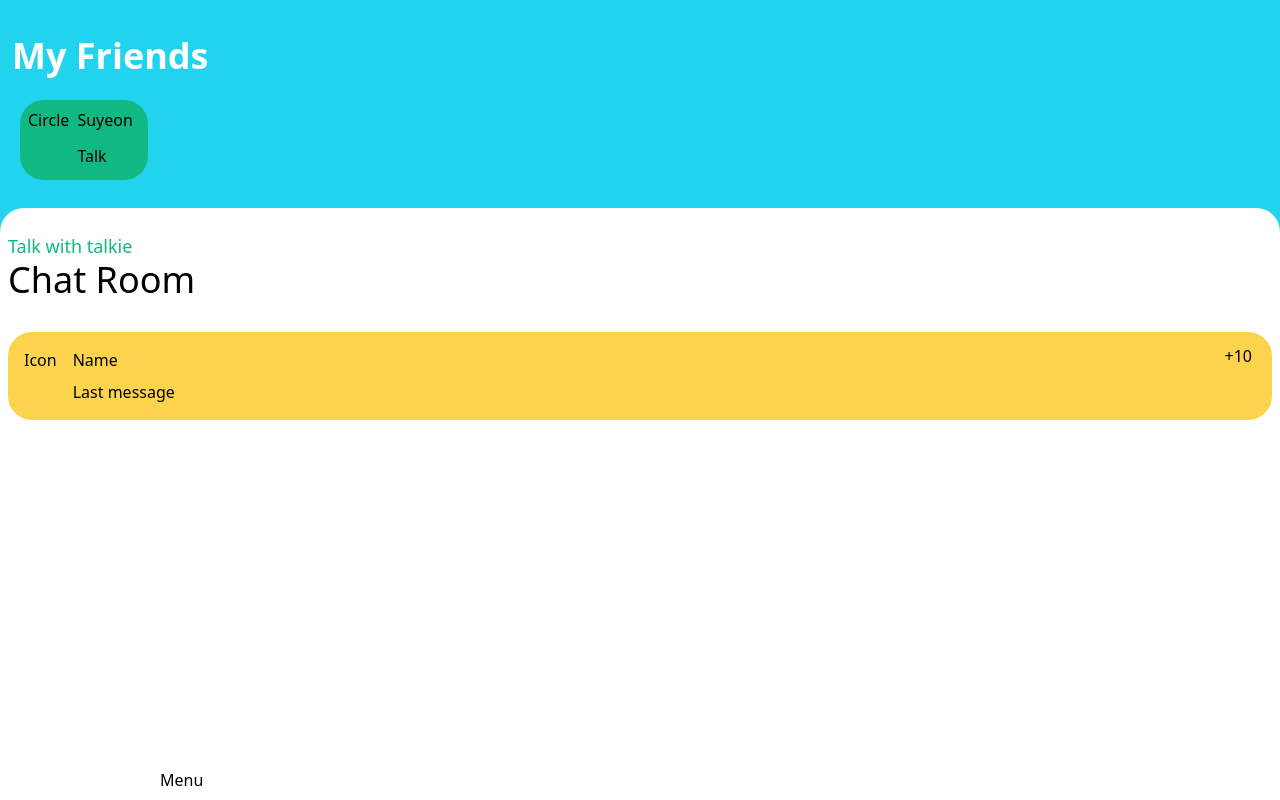
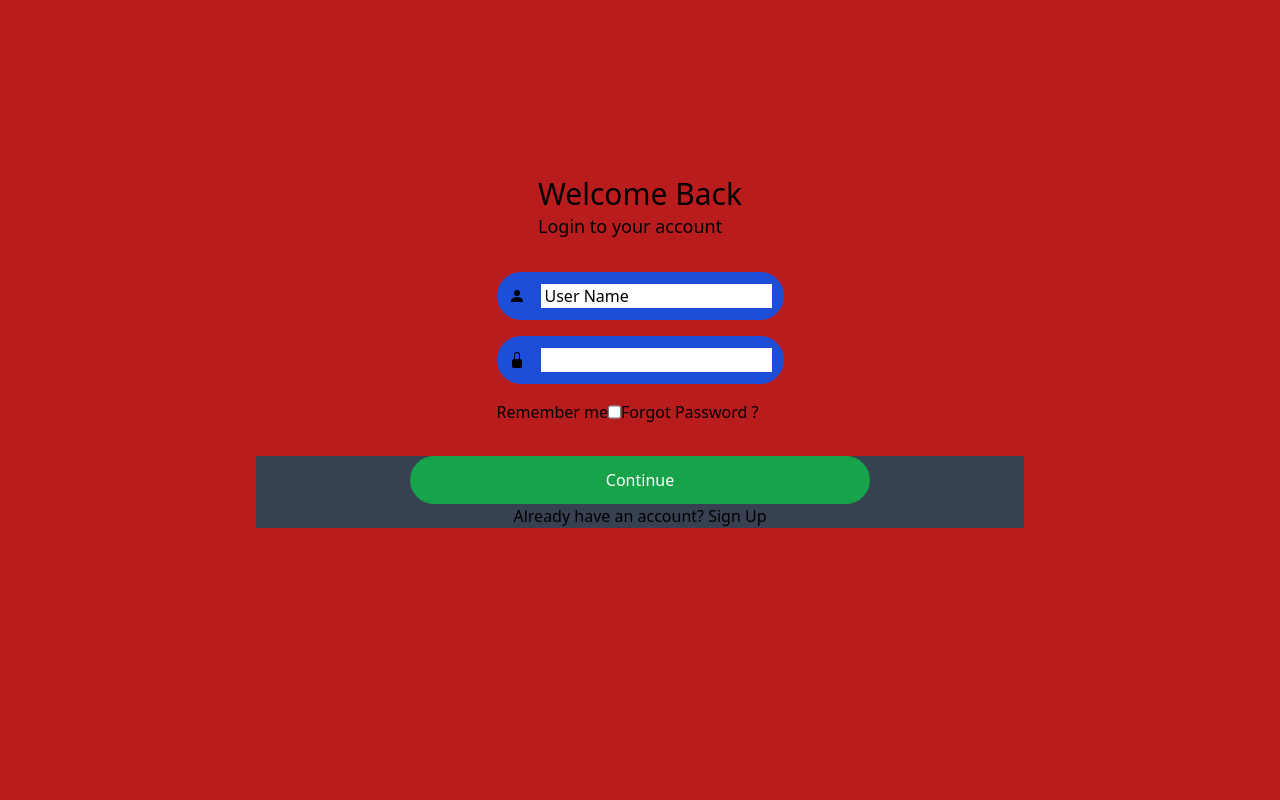
Before and after one commit to Cesarleops/superChat, a Next.js app: page / in a window 1280 px wide. Built offline with nearby package versions, Linux system fonts and the light colour scheme.

Commit message:
Added login page, added a toggle to the home page

```diff
--- a/package.json
+++ b/package.json
@@ -19,6 +19,7 @@
     "postcss": "8.4.23",
     "react": "18.2.0",
     "react-dom": "18.2.0",
+    "react-icons": "^4.8.0",
     "tailwindcss": "3.3.2",
     "typescript": "5.0.4"
   }
--- a/src/app/chat/[id]/page.tsx
+++ b/src/app/home/chat/[id]/page.tsx
@@ -1,3 +1,4 @@
+import { BiLeftArrowAlt } from "react-icons/bi";
 import { Params } from "next/dist/shared/lib/router/utils/route-matcher";
 
 const ChatScreen = ({ params }: Params) => {
--- /dev/null
+++ b/src/app/home/page.tsx
@@ -0,0 +1,50 @@
+import { BiHomeAlt } from "react-icons/bi";
+import { CgProfile } from "react-icons/cg";
+import ChatCard from "@/components/molecules/ChatCard";
+import FriendCard from "@/components/molecules/FriendCard";
+import Image from "next/image";
+
+export default function Home() {
+  return (
+    <main className="h-screen">
+      <section className="flex flex-col h-full bg-cyan-400">
+        <section className="flex flex-col h-52  p-3">
+          <h1 className="text-4xl font-bold text-white mb-6 mt-6">
+            My Friends
+          </h1>
+          <section className="flex gap-5 pl-2 pb-3">
+            <FriendCard name="cesar" />
+          </section>
+        </section>
+        <section className="flex flex-col gap-8 flex-grow pt-6 px-2 rounded-t-3xl bg-white">
+          <hgroup>
+            <h5 className="text-lg text-emerald-500">Talk with talkie</h5>
+            <h1 className="text-4xl">Chat Room</h1>
+          </hgroup>
+          <ChatCard name="cesar" />
+        </section>
+      </section>
+
+      <div className="absolute h-14 w-48 bg-black flex flex-col items-center justify-center  translate-x-2/4  bottom-6 rounded-3xl">
+        <label
+          htmlFor="toggle"
+          className="bg-black relative w-4/5 h-4/5 rounded-full cursor-pointer"
+        >
+          <input type="checkbox" id="toggle" className="sr-only peer" />
+          <BiHomeAlt
+            className="absolute text-3xl left-2 w-12 h-9/12  text-black z-10 transition-all duration-500
+          top-2 peer-checked:text-white transition-all duration-500"
+          />
+          <CgProfile
+            className="absolute text-3xl right-1 w-12 h-9/12 text-white transition-all duration-500
+          top-2 peer-checked:text-black z-10 transition-all duration-500  "
+          />
+          <span
+            className="w-2/5 h-5/6 bg-white absolute rounded-full left-1 top-1
+           peer-checked:left-24 transition-all duration-500"
+          ></span>
+        </label>
+      </div>
+    </main>
+  );
+}
--- a/src/app/page.tsx
+++ b/src/app/page.tsx
@@ -1,29 +1,32 @@
-import ChatCard from "@/components/molecules/ChatCard";
-import FriendCard from "@/components/molecules/FriendCard";
-import Image from "next/image";
+import InputComponent from "@/components/atoms/InputComponent";
+import Link from "next/link";
 
-export default function Home() {
+const Login = () => {
   return (
-    <main className="h-screen">
-      <section className="flex flex-col h-full bg-cyan-400">
-        <section className="flex flex-col h-52  p-3">
-          <h1 className="text-4xl font-bold text-white mb-6 mt-6">
-            My Friends
-          </h1>
-          <section className="flex gap-5 pl-2 pb-3">
-            <FriendCard name="cesar" />
-          </section>
-        </section>
-        <section className="flex flex-col gap-8 flex-grow pt-6 px-2 rounded-t-3xl bg-white">
-          <hgroup>
-            <h5 className="text-lg text-emerald-500">Talk with talkie</h5>
-            <h1 className="text-4xl">Chat Room</h1>
-          </hgroup>
-          <ChatCard />
-        </section>
+    <main className="w-screen h-screen bg-red-700 flex flex-col items-center gap-8">
+      <hgroup className="pt-44 ">
+        <h1 className="text-3xl">Welcome Back</h1>
+        <h6 className="text-lg">Login to your account</h6>
+      </hgroup>
+      <section className="flex flex-col gap-4">
+        <InputComponent type="text" text="User Name" />
+        <InputComponent type="password" />
+        <article className="flex">
+          <label htmlFor="remember">Remember me </label>
+          <input id="remember" type="checkbox" />
+          <p>Forgot Password ?</p>
+        </article>
       </section>
-
-      <div className="absolute left-40 bottom-2">Menu</div>
+      <section className="w-3/5 bg-gray-700 flex flex-col items-center">
+        <button className="w-3/5 h-12 bg-green-600 text-white rounded-full">
+          Continue
+        </button>
+        <p>
+          Already have an account? <Link href={"/signUp"}>Sign Up</Link>
+        </p>
+      </section>
     </main>
   );
-}
+};
+
+export default Login;
--- /dev/null
+++ b/src/app/signUp/page.tsx
@@ -0,0 +1,13 @@
+const SignUp = () => {
+  return (
+    <main>
+      <h1>Register</h1>
+      <h5>Create your new account</h5>
+      <input />
+      <input />
+      <input />
+      <button></button>
+      <p>Or continue with</p>
+    </main>
+  );
+};
--- /dev/null
+++ b/src/components/atoms/InputComponent.tsx
@@ -0,0 +1,28 @@
+import { BsLockFill, BsFillPersonFill } from "react-icons/bs";
+interface Props {
+  type: "text" | "password";
+  text?: string;
+  large?: boolean;
+}
+
+const InputComponent = ({ type, text, large }: Props) => {
+  return (
+    <section
+      className={`relative w-${
+        large ? "20" : ""
+      } bg-blue-700 p-3 flex items-center rounded-full gap-4`}
+    >
+      {type === "password" ? <BsLockFill /> : <BsFillPersonFill />}
+
+      <input type={type} id={text} className="peer" />
+      <label
+        className="absolute top-3 left-12 peer-focus:top-0 transition-all duration-500 "
+        htmlFor={text}
+      >
+        {text}
+      </label>
+    </section>
+  );
+};
+
+export default InputComponent;
```
Also changed, not shown: 1 other file (tests, documents, lock files or other folders).
